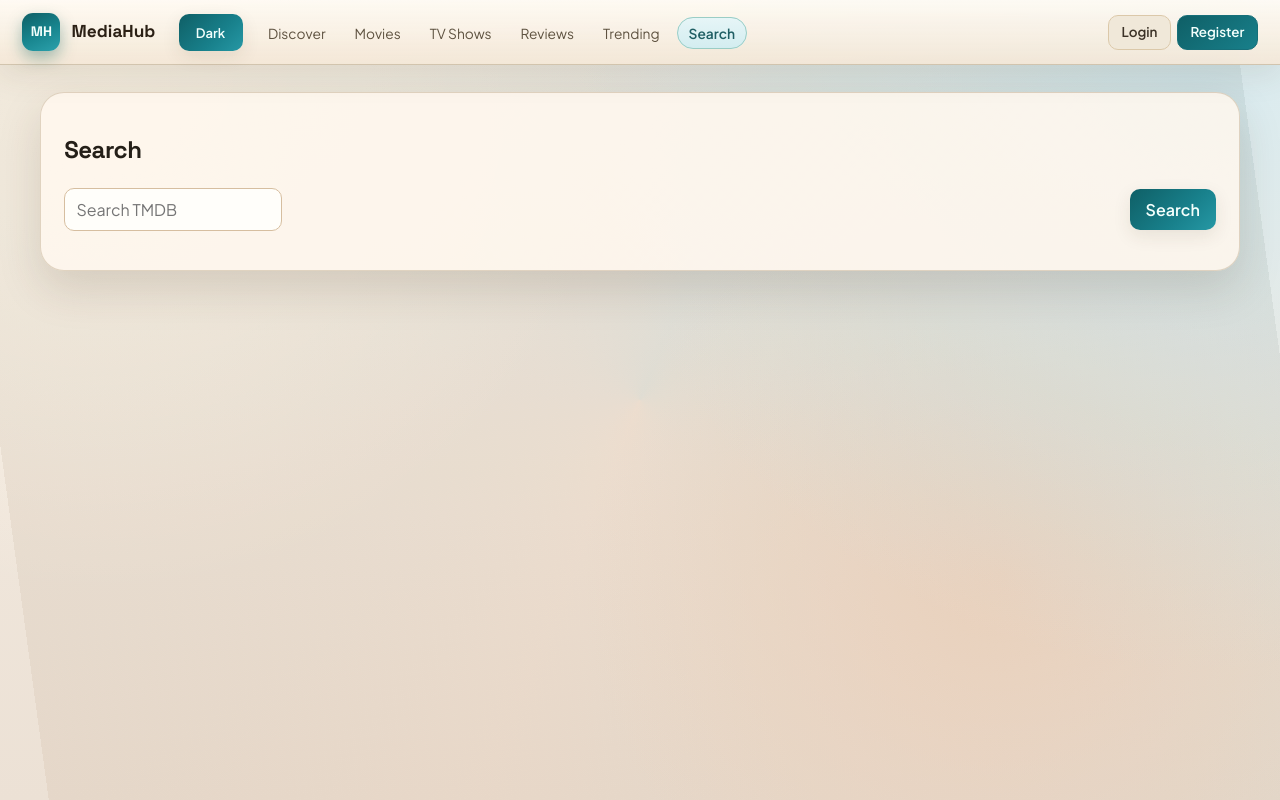
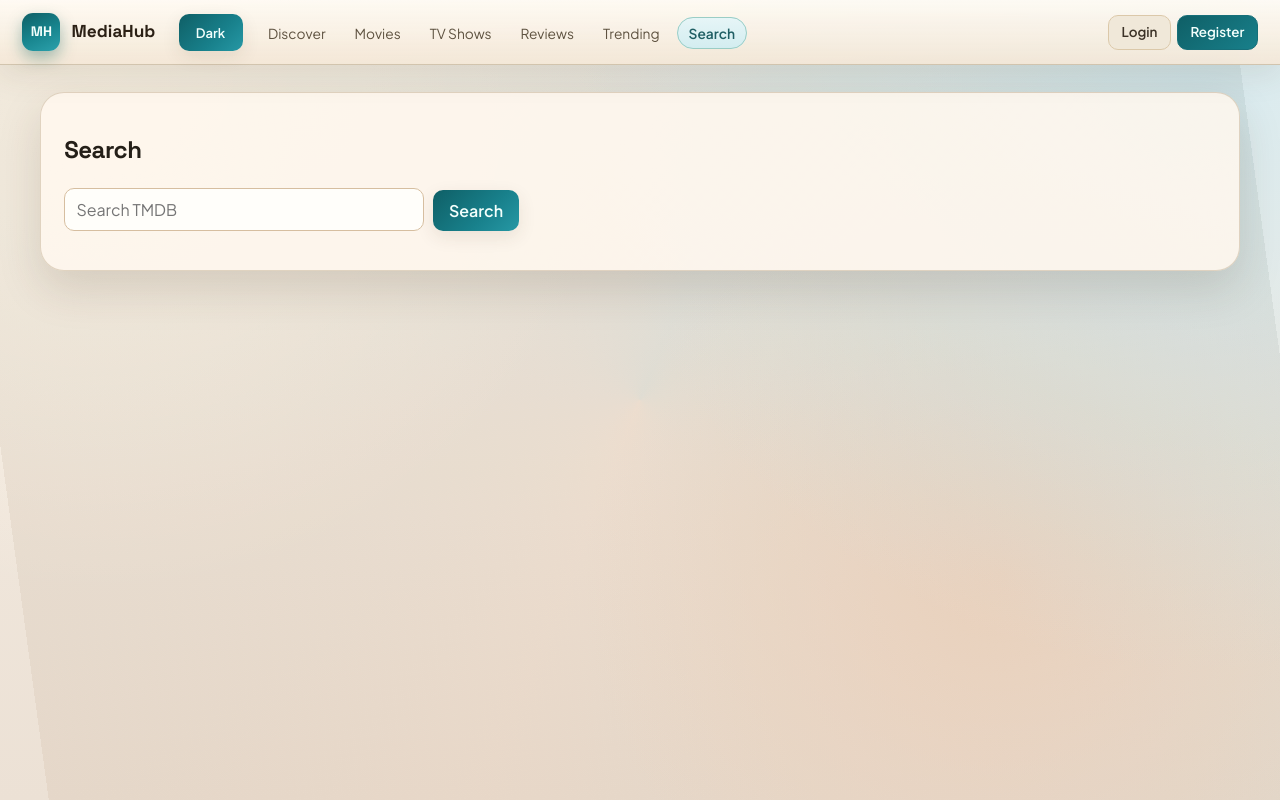
Before and after one commit to FGioia94/mediaCollector, a React (Vite) app in the folder frontend/: page /external in a window 1280 px wide. Built offline with nearby package versions, Linux system fonts and the light colour scheme.

Commit message:
fixed frontend

```diff
--- a/frontend/src/App.css
+++ b/frontend/src/App.css
@@ -199,7 +199,7 @@ textarea:focus-visible {
 label {
   display: block;
   margin-bottom: 0.65rem;
-  color: #312a22;
+  color: var(--text);
   font-weight: 500;
 }
 
@@ -747,6 +747,22 @@ fieldset {
   flex: 1;
 }
 
+.search-form {
+  align-items: end;
+}
+
+.search-form .autocomplete {
+  flex: 0 1 360px;
+}
+
+.search-form .autocomplete input {
+  width: 100%;
+}
+
+.search-form > button {
+  flex: 0 0 auto;
+}
+
 .list-toolbar {
   display: flex;
   flex-wrap: wrap;
@@ -772,13 +788,14 @@ fieldset {
   margin-left: auto;
   white-space: nowrap;
   font-size: 0.84rem;
+  color: var(--muted);
 }
 
 .pagination-controls {
   margin-top: 0.9rem;
   display: flex;
   align-items: center;
-  justify-content: center;
+  justify-content: flex-end;
   gap: 0.6rem;
 }
 
--- a/frontend/src/pages/ExternalSearchPage.tsx
+++ b/frontend/src/pages/ExternalSearchPage.tsx
@@ -221,7 +221,7 @@ export function ExternalSearchPage() {
   return (
     <section>
       <h1>Search</h1>
-      <form onSubmit={handleSearch} className="hstack">
+      <form onSubmit={handleSearch} className="hstack search-form">
         <div className="autocomplete">
           <input
             value={query}
```
